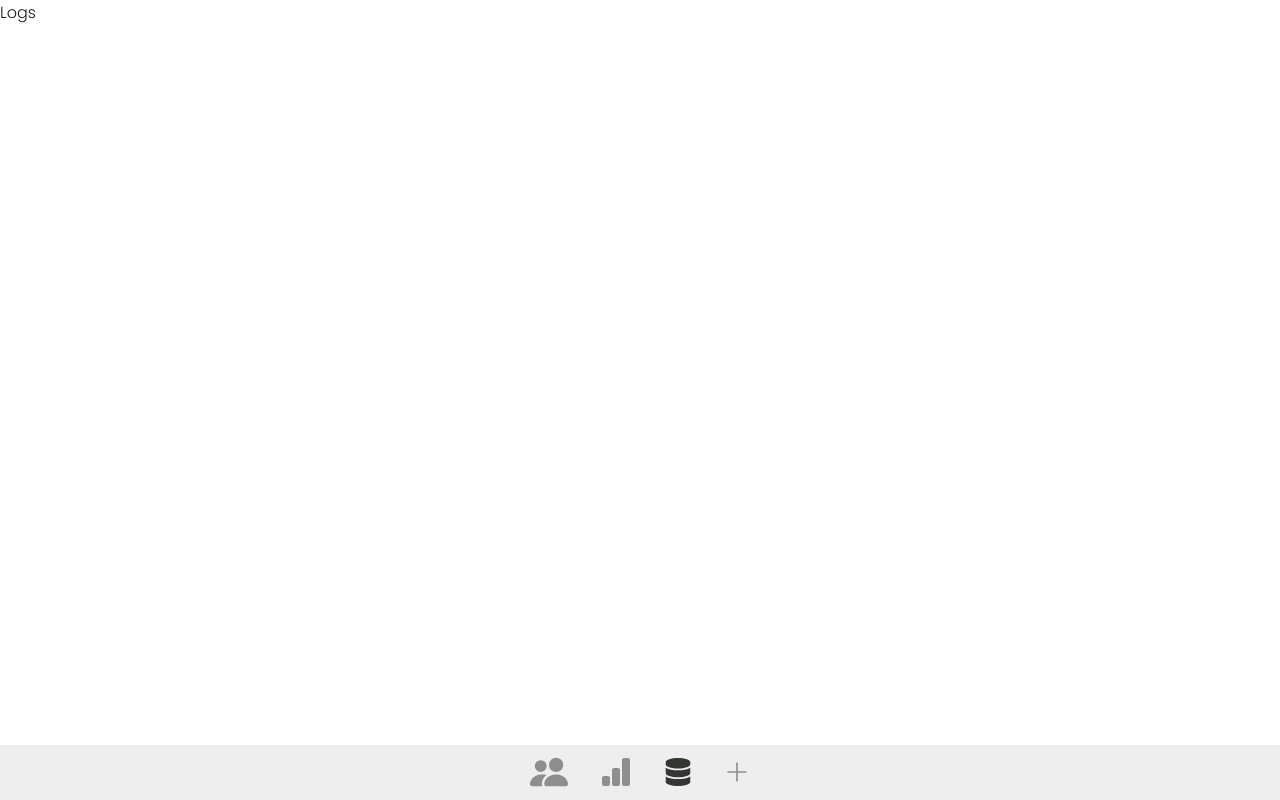
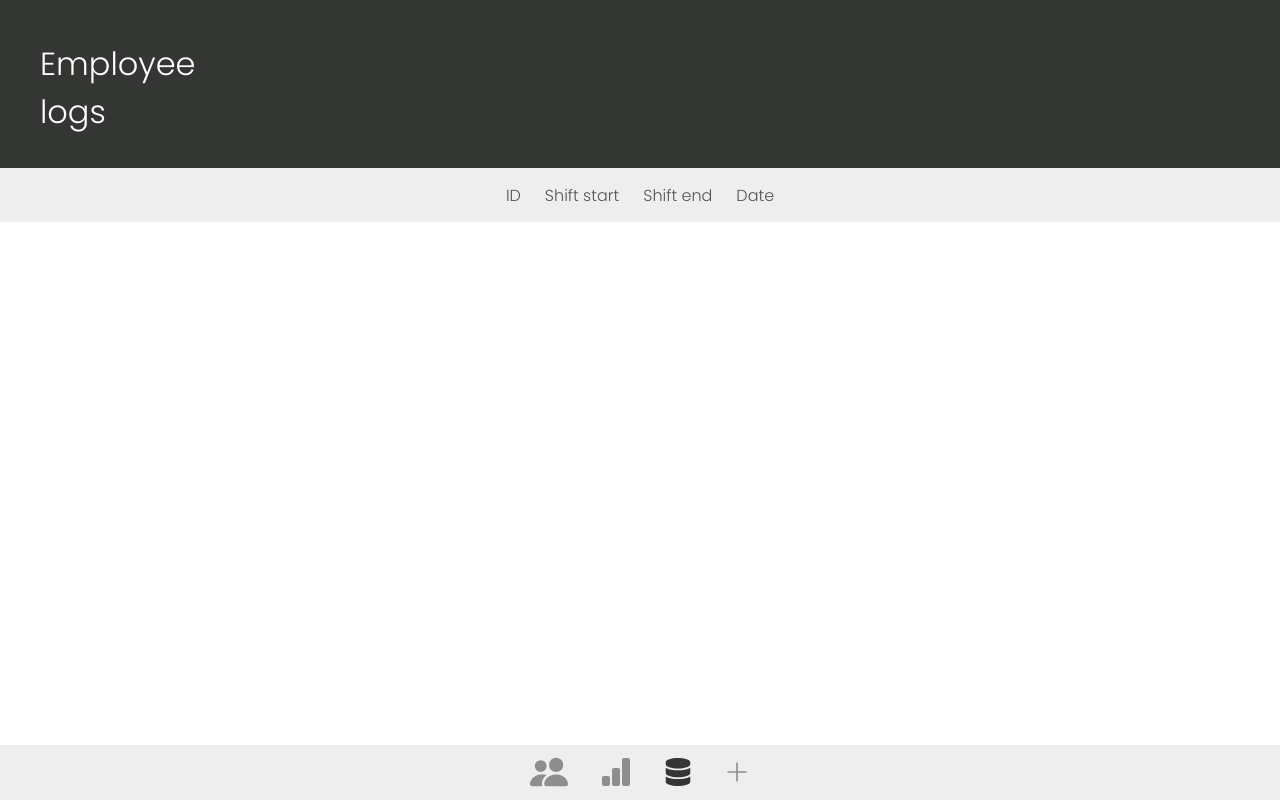
Before and after one commit to qbytte/rfid-employee, a React (Vite) app in the folder client/: page /logs in a window 1280 px wide. Built offline with nearby package versions, Linux system fonts and the light colour scheme; no server answers.

Commit message:
created container for logs, styled screen in general

```diff
--- a/client/src/pages/EmpLogs/index.jsx
+++ b/client/src/pages/EmpLogs/index.jsx
@@ -1,12 +1,22 @@
-import { Footer } from "../../components"
+import { Header, LogComponent, Footer } from "../../components";
+import "./styles.css";
 
 const Logs = () => {
   return (
     <div>
-      <p>Logs</p>
+      <Header title="Employee logs" />
+      <div className="Emp-Logs-header">
+        <div>ID</div>
+        <div>Shift start</div>
+        <div>Shift end</div>
+        <div>Date</div>
+      </div>
+      <div className="EmpLogs-container">
+
+      </div>
       <Footer />
     </div>
-  )
-}
+  );
+};
 
-export default Logs
+export default Logs;
--- a/client/src/pages/EmpLogs/styles.css
+++ b/client/src/pages/EmpLogs/styles.css
@@ -0,0 +1,20 @@
+.Emp-Logs-header {
+    display: flex;
+    justify-content:center;
+    align-items: center;
+    gap: 24px;
+    height: 54px;
+    width: 100%;
+    background: #EEEEEE;
+    color: #545454;
+    position: sticky;
+    top: 168px;
+}
+
+.EmpLogs-container {
+    margin: 14px auto 8vh auto;
+    display: flex;
+    flex-direction: column;
+    width: 86vw;
+    gap: 8px;
+}
```
